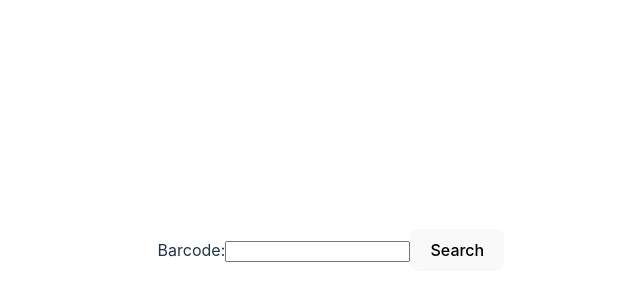
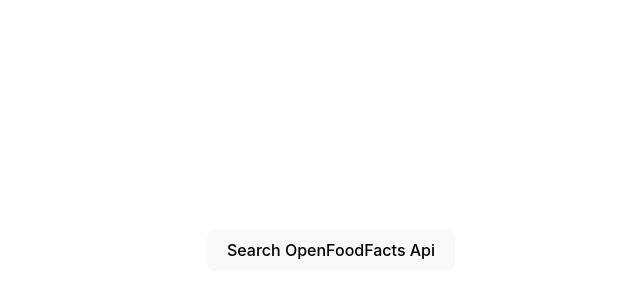
Before and after one commit to Ben-21/fridge-manager, a React (Vite) app in the folder frontend/: page / in a window 1280 px wide. Shown: the part 150-450 px from the top of the page, without its empty margins (309-949 px from the left). Built offline with nearby package versions, Linux system fonts and the light colour scheme.

Commit message:
change FetchOpenFoodFactsItem.tsx and FetchItem.tsx

```diff
--- a/frontend/src/components/FetchOpenFoodFactsItem.tsx
+++ b/frontend/src/components/FetchOpenFoodFactsItem.tsx
@@ -1,15 +1,13 @@
-import {useState} from "react";
 import axios from "axios";
 import {OpenFoodFactsItem} from "../models/models.ts";
 
 
 type Props = {
     fetchData: (childData: OpenFoodFactsItem) => void;
+    barcode: string;
 }
 
 export default function FetchOpenFoodFactsItem(props: Props) {
-
-    const [barcode, setBarcode] = useState<string>("");
 
 
     function fetchOpenFoodFactsItem(barcode: string) {
@@ -25,9 +23,7 @@
 
     return (
         <form id="barcodeForm">
-            Barcode:
-            <input name="barcode" type="text" value={barcode} onChange={(event) => setBarcode(event.target.value)}/>
-            <button type={"button"} onClick={() => fetchOpenFoodFactsItem(barcode)}>Search</button>
+            <button type={"button"} onClick={() => fetchOpenFoodFactsItem(props.barcode)}>Search OpenFoodFacts Api</button>
         </form>
     )
 }
```
Also changed, not shown: frontend/src/components/FetchItem.tsx (added, +28 -0 lines).
